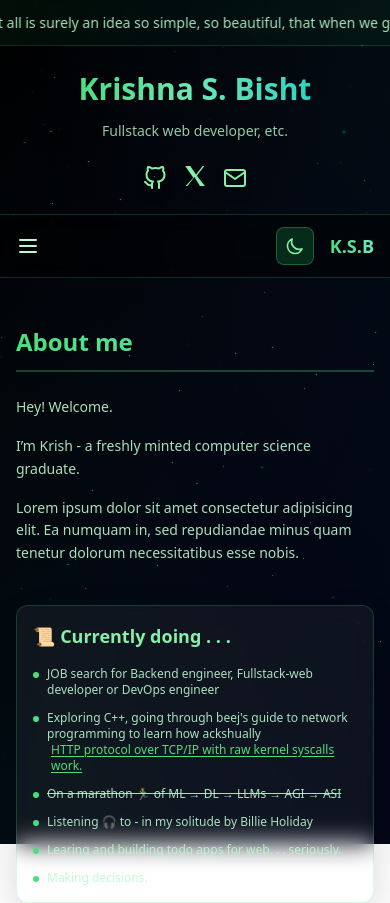
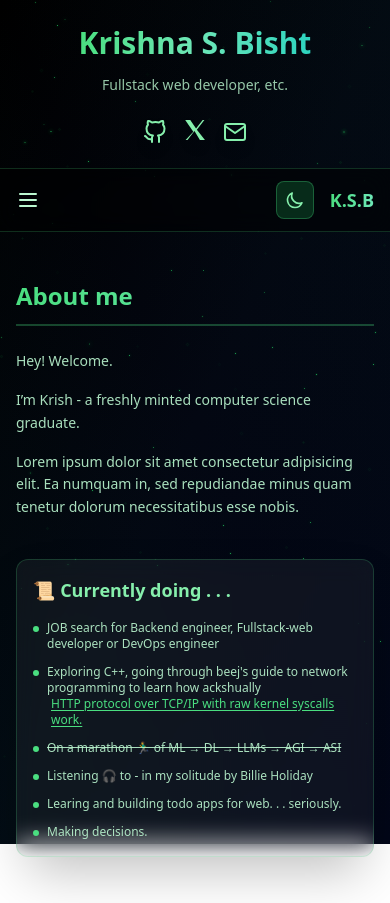
Before and after one commit to git-krishnabisht/about-me, a React (Vite) app in the folder frontend/: page / in a window 390 px wide. Shown: the top 903 px of the page. Built offline with nearby package versions, Linux system fonts and the light colour scheme; a web font is replaced by a local one.

Commit message:
commit-30

```diff
--- a/frontend/src/App.jsx
+++ b/frontend/src/App.jsx
@@ -110,6 +110,16 @@ function AnimatedBackground({ theme }) {
 }
 
 function App() {
+  const [isDesktop, setIsDesktop] = useState(false);
+
+  useEffect(() => {
+    const checkScreen = () => setIsDesktop(window.innerWidth >= 768);
+    checkScreen();
+
+    window.addEventListener("resize", checkScreen);
+    return () => window.removeEventListener("resize", checkScreen);
+  }, []);
+
   // Load theme from localStorage on first render
   const [theme, setTheme] = useState(() => {
     return localStorage.getItem("theme") || "green";
@@ -140,7 +150,7 @@ function App() {
     <div className="relative min-h-screen">
       <AnimatedBackground theme={theme} />
       <div className="relative z-10">
-        <QuoteSection theme={theme} />
+        {isDesktop && <QuoteSection theme={theme} />}
         <DetailsSection theme={theme} />
         <NavBarSection theme={theme} toggleTheme={toggleTheme} />
         <main>
```
